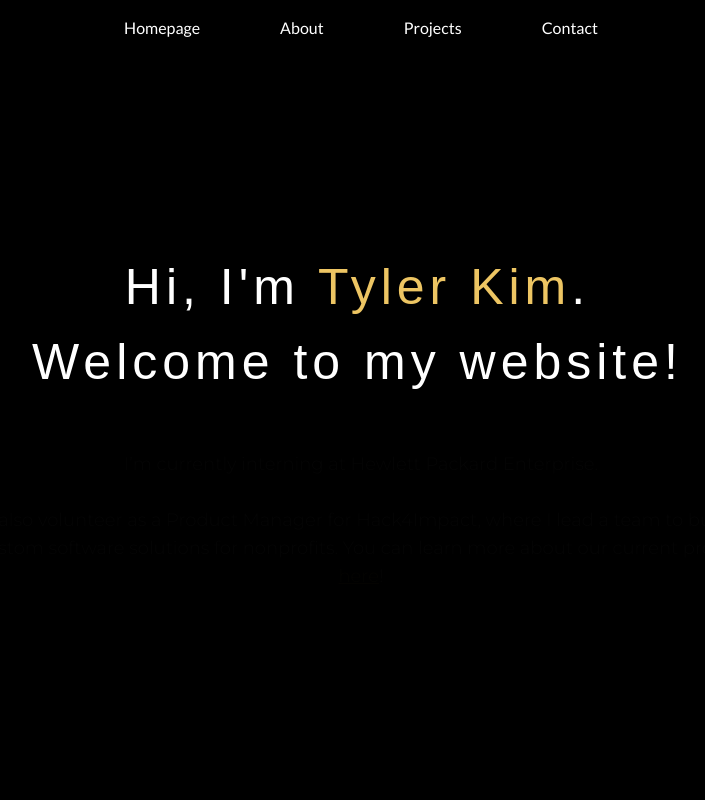
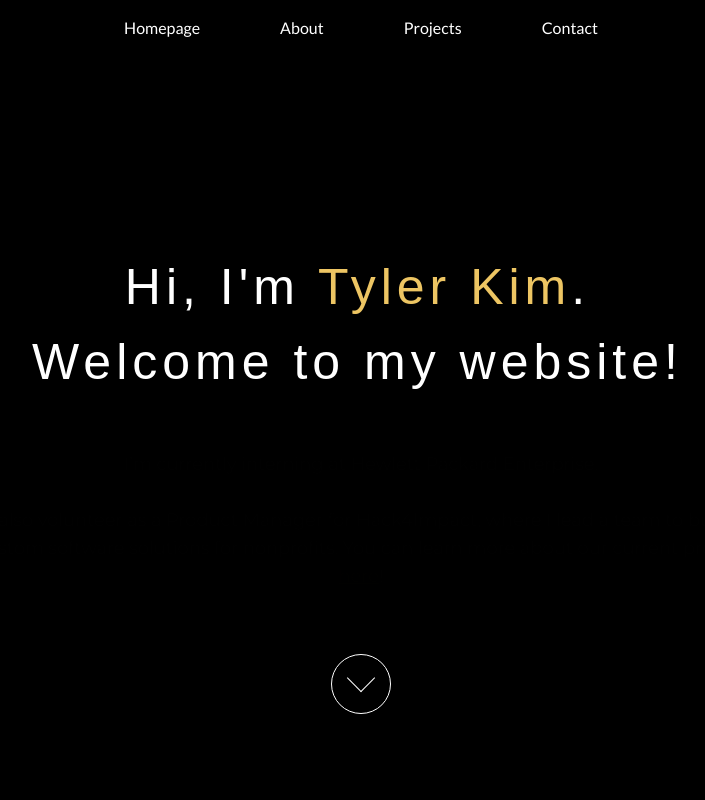
Before and after one commit to tkim516/my-website, a Next.js app: page / in a window 1280 px wide. Shown: the top 800 px of the page, without its empty margins (279-984 px from the left). Built offline with nearby package versions, Linux system fonts and the light colour scheme; a web font is replaced by a local one.

Commit message:
added scroll animation to homepage

```diff
--- a/src/app/page.tsx
+++ b/src/app/page.tsx
@@ -50,6 +50,10 @@ function MyApp({}) {
               </ScrollLink>
               !
             </div>
+            <div className={pageStyles.iconContainer}>
+              {/*<div className={pageStyles.mouseIcon}></div>*/}
+              <div className={pageStyles.scrollIcon}></div>
+            </div>
           </div>
         </main>
         <div className={pageStyles.sectionContainer}>
--- a/src/app/styles/about.module.css
+++ b/src/app/styles/about.module.css
@@ -2,7 +2,6 @@
     background-color: black;
     height: 100vh;
 }
-
 
 .mainContainer {
     background-color: #272727;
--- a/src/app/styles/home.module.css
+++ b/src/app/styles/home.module.css
@@ -25,7 +25,6 @@
     margin-top: 250px;
     text-align: center;
     margin-left: 0px;
-
 }
 
 .photo {
@@ -38,8 +37,6 @@
      border-radius: 270px;
      position: relative;
      margin-top: 50px;
-
-
  }
 
 .bodyText {
@@ -58,7 +55,7 @@
 }
 
 .sectionContainer {
-    margin-top: 400px;
+    margin-top: 100px;
 }
 
 /* GLOBAL STYLES */
@@ -96,6 +93,98 @@
     50% { border-color: black }
 }
 
+.iconContainer {
+    margin-top: 5%;
+	width: 100%;
+	height: 100%;
+	display: flex;
+	align-items: center;
+	justify-content: center;
+    color: white;
+}
+
+.mouseIcon {
+	width: 40px;
+	height: 72px;
+	border: 0.5px solid white;
+	border-radius: 60px;
+	position: relative;
+    animation: fadeIn 20s;
+	&::before {
+		content: '';
+		width: 12px;
+		height: 12px;
+		position: absolute;
+		top: 10px;
+		left: 50%;
+		transform: translateX(-50%);
+		background-color: white;
+		border-radius: 50%;
+		opacity: 1;
+		animation: wheel 3s infinite;
+		-webkit-animation: wheel 3s infinite;
+	}
+}
+
+@keyframes wheel {
+	to {
+		opacity: 0;
+		top: 40px;
+	}
+}
+
+@-webkit-keyframes wheel {
+	to {
+		opacity: 0;
+		top: 40px;
+	}
+}
+
+.scrollIcon {
+	width: 60px;
+	height: 60px;
+	border: 1px solid white;
+	border-radius: 50%;
+	position: relative;
+	animation: down 1.5s infinite, fadeIn 20s;
+	-webkit-animation: down 1.5s infinite, fadeIn 20s;
+	&::before {
+		content: '';
+		position: absolute;
+        top: 40%;
+        left: 50%;
+		width: 20px;
+		height: 20px;
+		border-left: 1px solid white;
+  	    border-bottom: 1px solid white;
+		transform: translate(-50%, -50%) rotate(-45deg);
+	}
+}
+
+@keyframes down {
+	0% {
+		transform: translate(0);
+	}
+	20% {
+		transform: translateY(15px);
+	}
+	40% {
+		transform: translate(0);
+	}
+}
+
+@-webkit-keyframes down {
+	0% {
+		transform: translate(0);
+	}
+	20% {
+		transform: translateY(15px);
+	}
+	40% {
+		transform: translate(0);
+	}
+}
+
 @media (max-width: 450px) {
     .headingText {
         font-size: 24px;
@@ -109,7 +198,7 @@
     }
 
     .sectionContainer {
-        margin-top: 300px;
+        margin-top: 150px;
     }
 
 }
```
